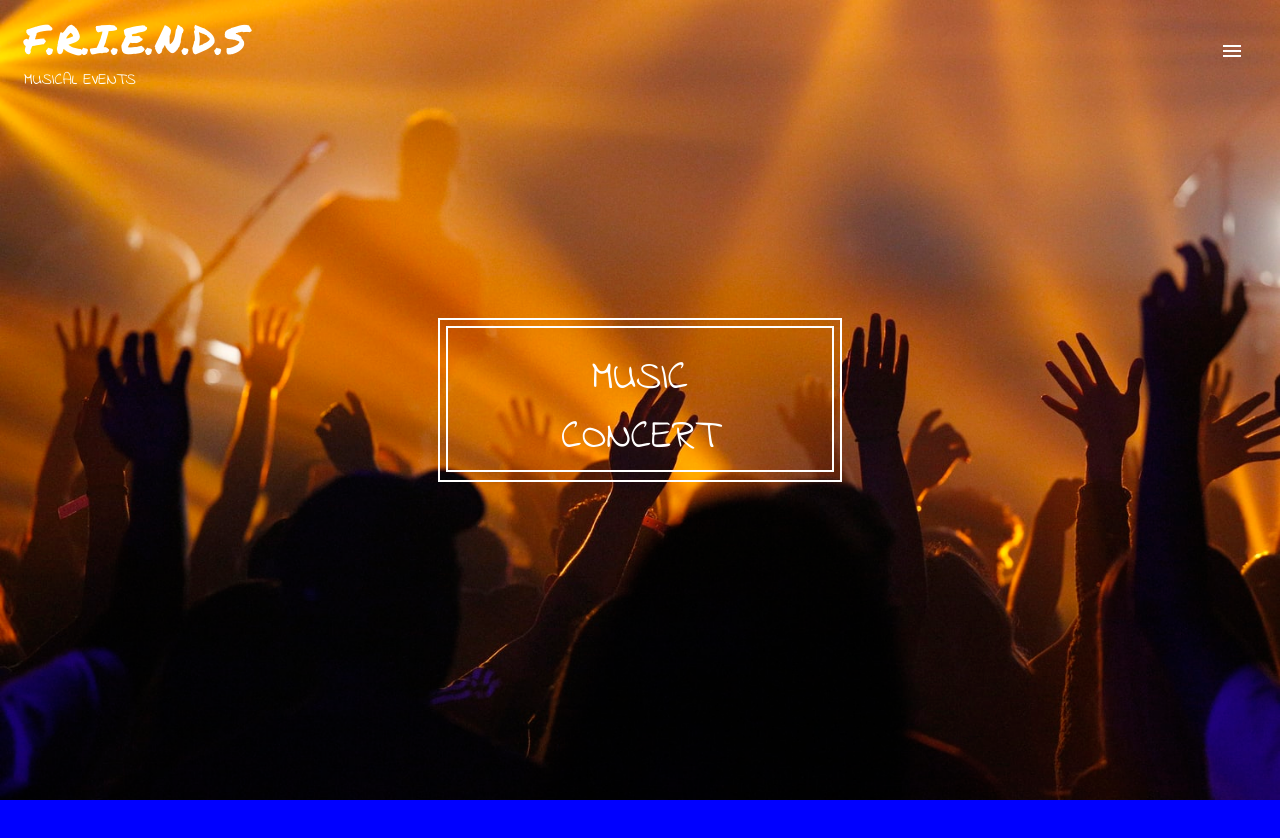
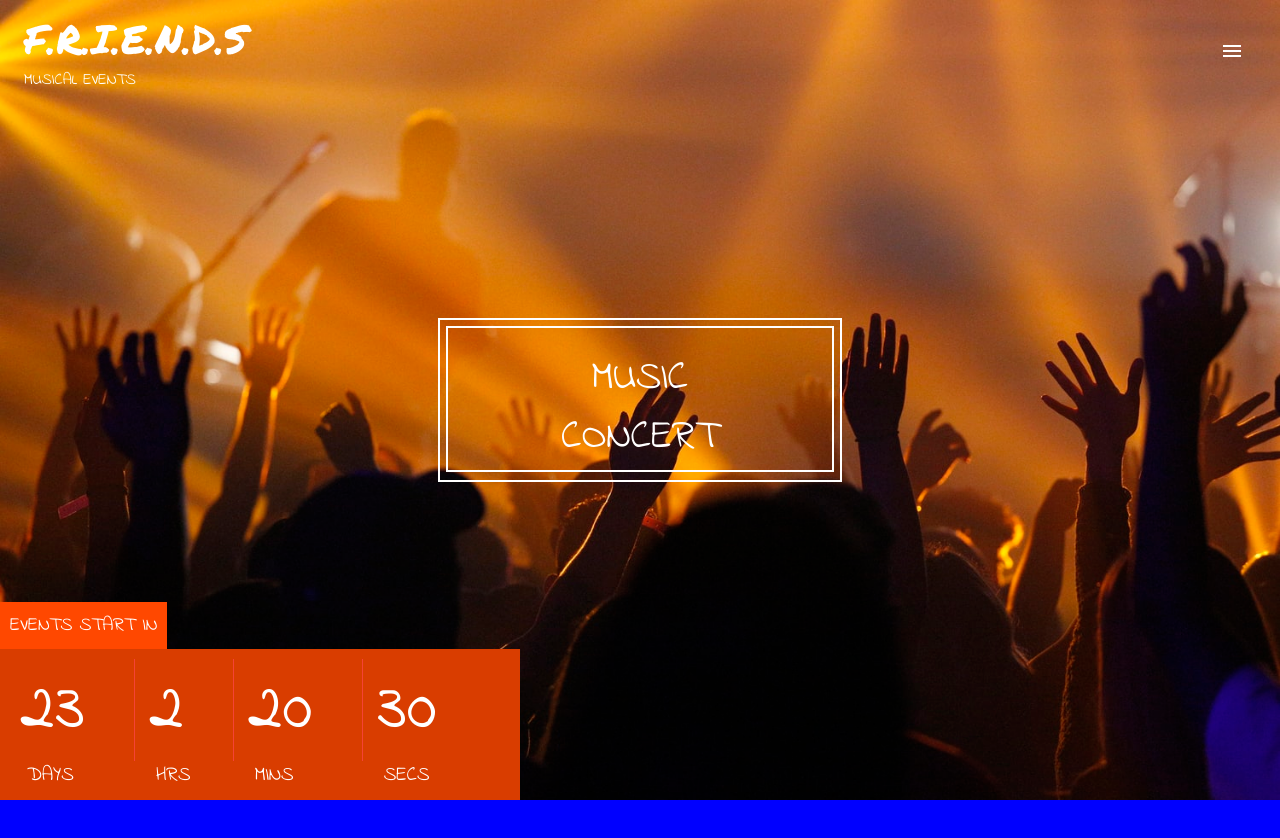
Before and after one commit to tanisha2398/ConcertEvent_React, a React (Create React App) app: page / in a window 1280 px wide. Shown: the top 838 px of the page. Built offline with nearby package versions, Linux system fonts and the light colour scheme.

Commit message:
add countdown

```diff
--- a/package.json
+++ b/package.json
@@ -10,6 +10,7 @@
     "@testing-library/user-event": "^7.1.2",
     "react": "^16.12.0",
     "react-dom": "^16.12.0",
+    "react-reveal": "^1.2.2",
     "react-scripts": "3.3.0",
     "react-slick": "^0.25.2"
   },
--- /dev/null
+++ b/src/components/featured/CountDown.js
@@ -0,0 +1,32 @@
+import React, { Component } from "react";
+import Slide from "react-reveal/Slide";
+class CountDown extends Component {
+  render() {
+    return (
+      <Slide left delay={1000}>
+        <div className="countdown_wrapper">
+          <div className="countdown_top">Events start in</div>
+          <div className="countdown_bottom">
+            <div className="countdown_item">
+              <div className="countdown_time">23</div>
+              <div className="countdown_tag">Days</div>
+            </div>
+            <div className="countdown_item">
+              <div className="countdown_time">2</div>
+              <div className="countdown_tag">Hrs</div>
+            </div>
+            <div className="countdown_item">
+              <div className="countdown_time">20</div>
+              <div className="countdown_tag">Mins</div>
+            </div>
+            <div className="countdown_item">
+              <div className="countdown_time">30</div>
+              <div className="countdown_tag">Secs</div>
+            </div>
+          </div>
+        </div>
+      </Slide>
+    );
+  }
+}
+export default CountDown;
--- a/src/components/featured/index.js
+++ b/src/components/featured/index.js
@@ -1,17 +1,17 @@
-import React from 'react';
+import React from "react";
 import Carousel from "./Carousel";
+import CountDown from "./CountDown";
 const Featured = () => {
-    return (
-        <div style={{position:'relative'}}>
-            <Carousel/>
+  return (
+    <div style={{ position: "relative" }}>
+      <Carousel />
 
-            <div className="artist_name">
-            <div className="wrapper">
-            Music Concert
-            </div>
-            </div>
-        </div>
-    );
+      <div className="artist_name">
+        <div className="wrapper">Music Concert</div>
+      </div>
+      <CountDown />
+    </div>
+  );
 };
 
 export default Featured;
```
Also changed, not shown: 1 other file (tests, documents, lock files or other folders).
